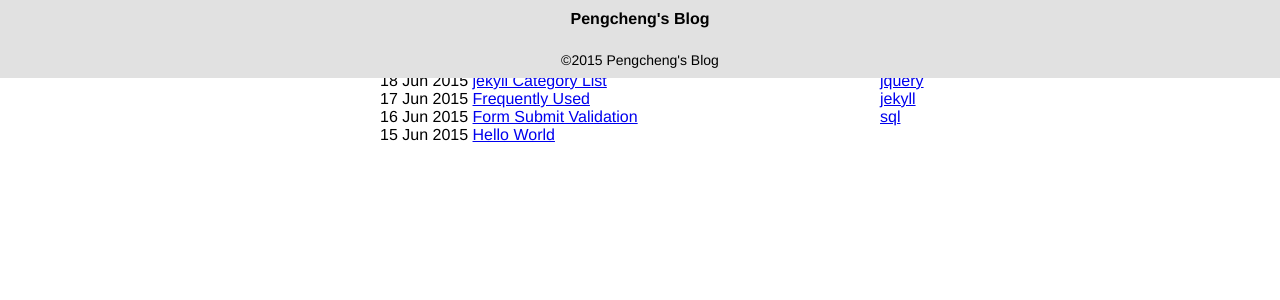
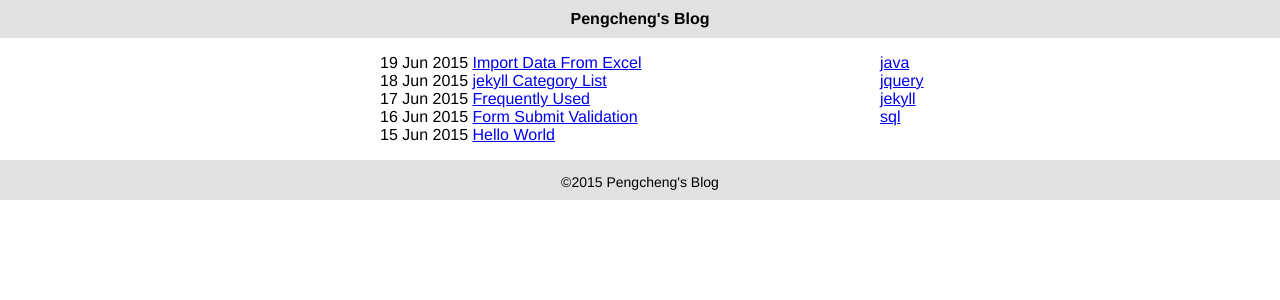
Before and after one commit to anfslove/jekyll_demo, a Jekyll site: the page built from index.html, in a window 1280 px wide. Shown: the top 300 px of the page. Built offline with Jekyll 4.4.1, drawn with Linux system fonts in a browser that asks for light colours.

Commit message:
Refined footer style.

```diff
--- a/_layouts/default.html
+++ b/_layouts/default.html
@@ -1,5 +1,5 @@
 {% include header.html %}
-<div class="container">
+<div class="container clearfix">
 	<div class="main">
 		{{ content }}
 	</div>
--- a/css/main.css
+++ b/css/main.css
@@ -59,3 +59,13 @@
 .list-decimal{
 	list-style: decimal;
 }
+
+.clearfix::before, .clearfix::after {
+    content: " ";
+    display: table;
+}
+.clearfix::after {
+    clear: both;
+}
+.clearfix {
+}
```
